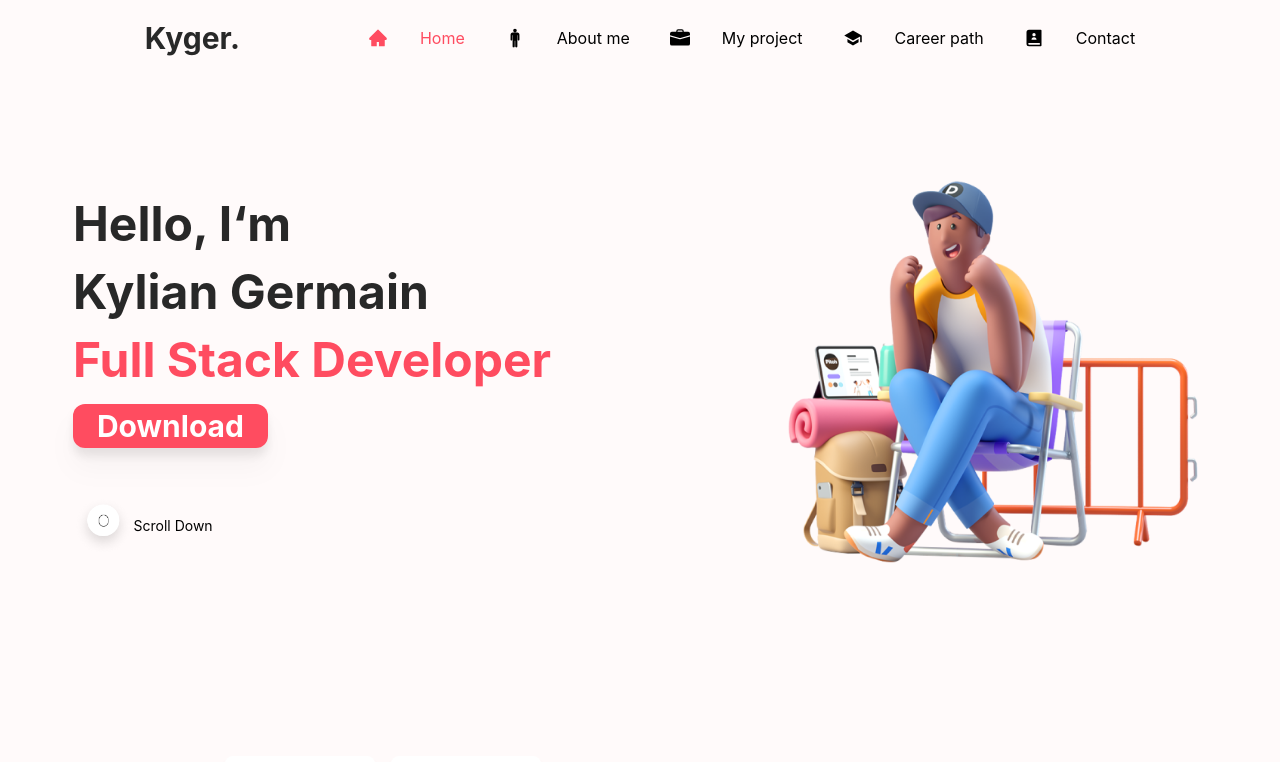
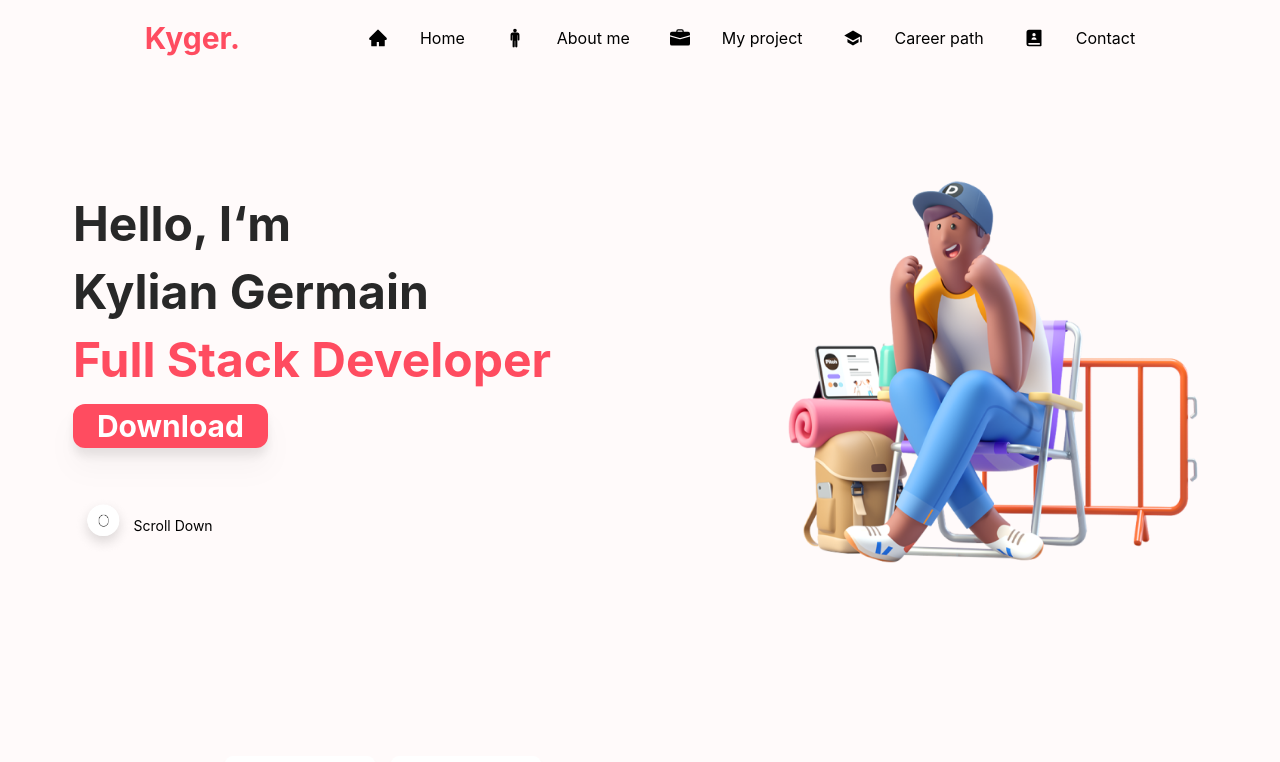
Before and after one commit to KylianGERMAIN/Portfolio, a Next.js app: page / in a window 1280 px wide. Shown: the top 762 px of the page. Built offline with nearby package versions, Linux system fonts and the light colour scheme.

Commit message:
[FIX] color red in header

```diff
--- a/components/header/header.tsx
+++ b/components/header/header.tsx
@@ -11,7 +11,7 @@ interface Props {
 }
 
 const navigation = [
-  { name: 'Home', href: '#Home', icon: <AiFillHome size={20} />, style: 'text-[#FF4C60]' },
+  { name: 'Home', href: '#Home', icon: <AiFillHome size={20} />, style: 'color-black' },
   { name: 'About me', href: '#About_me', icon: <IoIosMan size={20} />, style: 'color-black' },
   { name: 'My project', href: '#My_project', icon: <BsBriefcaseFill size={20} />, style: 'color-black' },
   { name: 'Career path', href: '#Career_Path', icon: <IoMdSchool size={20} />, style: 'color-black' },
@@ -26,7 +26,7 @@ const Header = ({ }: Props) => {
         <div className='flex justify-start justify-between  place-items-center lg:hidden w-full mr-8'>
           <div className='w-1/4'>
             <a href='#Home'>
-              <p className='font-bold text-3xl text-[#282828]'>Kyger.</p>
+              <p className='font-bold text-3xl text-[#FF4C60] '>Kyger.</p>
             </a>
           </div>
           <Popover.Button className='text-black rounded-lg'>
@@ -39,7 +39,7 @@ const Header = ({ }: Props) => {
         <div className='hidden lg:flex  justify-center   place-items-center space-x-32'>
           <div className=''>
             <a href='#Home'>
-              <h1 className='font-bold md:text-3xl text-[#282828]'>Kyger.</h1>
+              <h1 className='font-bold md:text-3xl text-[#FF4C60] '>Kyger.</h1>
             </a>
           </div>
           <div className='space-x-10 flex'>
```
